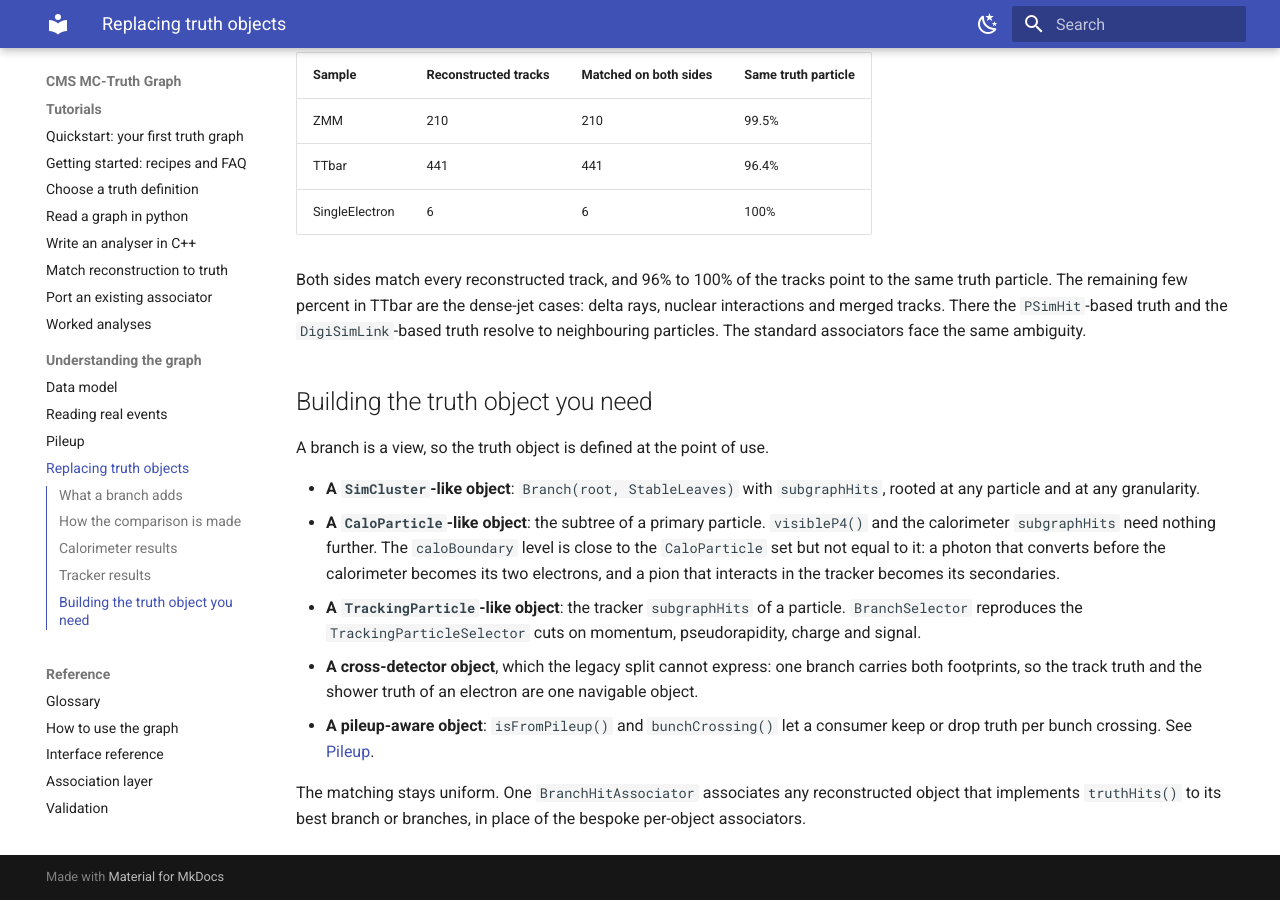
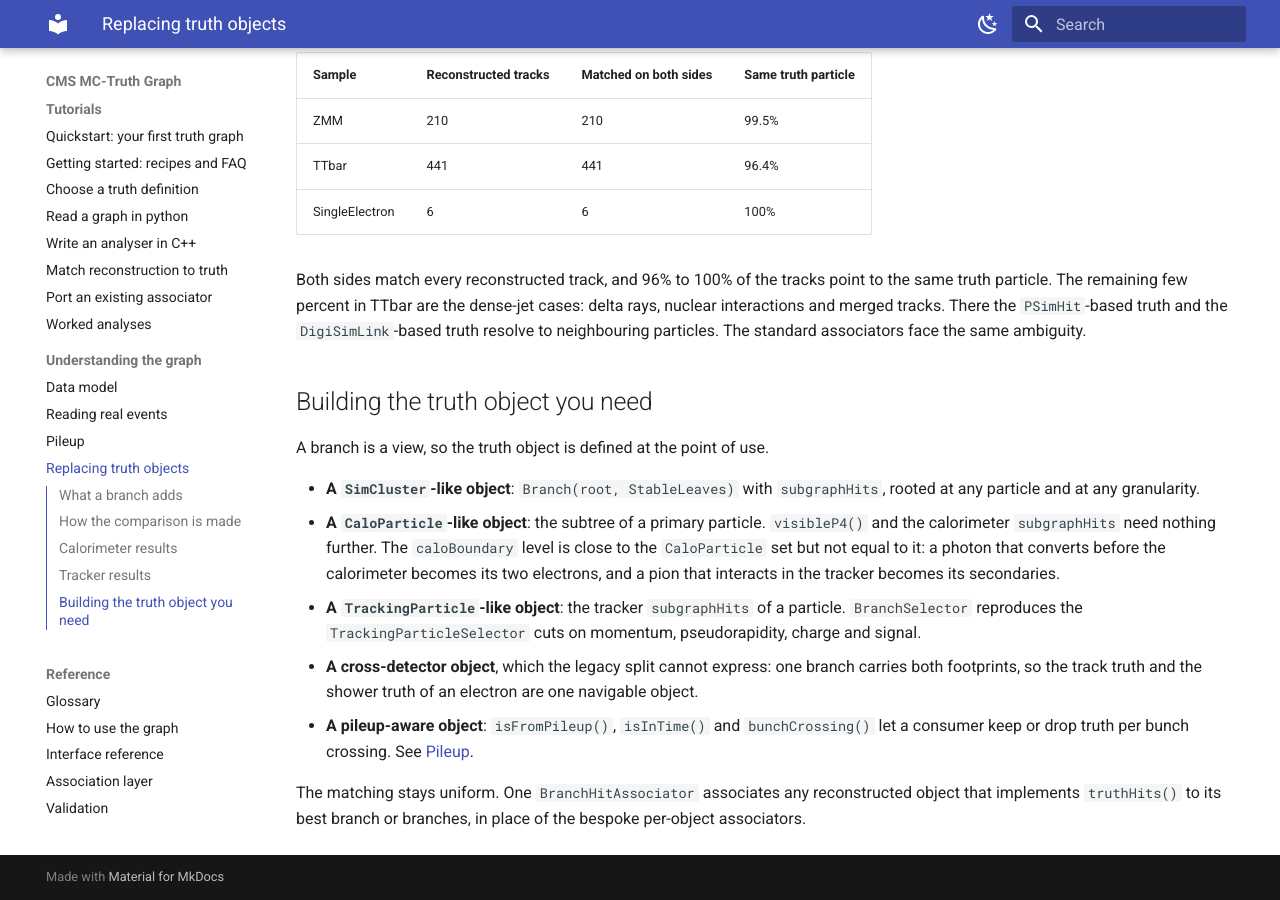
Before and after one commit to felicepantaleo/cms-truth-docs, an MkDocs documentation site: the page built from docs/replacing-truth-objects.md, in a window 1280 px wide and 900 px high, scrolled down 1738 px. Built offline with MkDocs 1.6.1 and Material for MkDocs 9.7.7, drawn with Linux system fonts in a browser that asks for light colours.

Commit message:
interface: isInTime() on particles and vertices

```diff
--- a/docs/replacing-truth-objects.md
+++ b/docs/replacing-truth-objects.md
@@ -85,7 +85,7 @@ A branch is a view, so the truth object is defined at the point of use.
 - **A cross-detector object**, which the legacy split cannot express: one branch carries
   both footprints, so the track truth and the shower truth of an electron are one
   navigable object.
-- **A pileup-aware object**: `isFromPileup()` and `bunchCrossing()` let a consumer keep or
+- **A pileup-aware object**: `isFromPileup()`, `isInTime()` and `bunchCrossing()` let a consumer keep or
   drop truth per bunch crossing. See [Pileup](pileup.md).
 
 The matching stays uniform. One `BranchHitAssociator` associates any reconstructed object
```
Also changed, not shown: docs/interface.md (+1 -0 lines).
